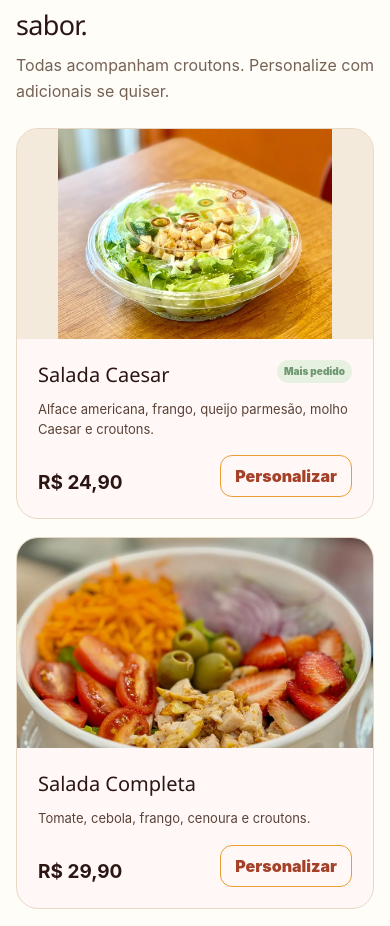
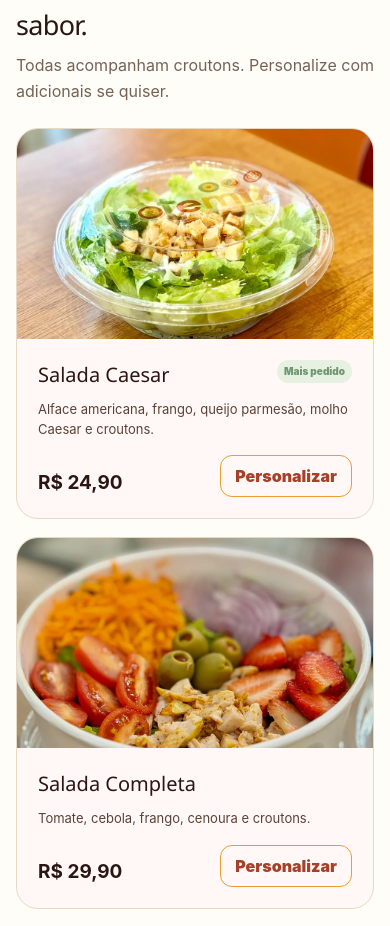
Before and after one commit to opasteleiro027/marmitariatelles, a Next.js app: page /cardapio in a window 390 px wide. Shown: the part 7089-8015 px from the top of the page. Built offline with nearby package versions, Linux system fonts and the light colour scheme; no server answers; the database is empty.

Commit message:
fix: ampliar foto da salada caesar no celular

```diff
--- a/modules/storefront/ui/product-card.module.css
+++ b/modules/storefront/ui/product-card.module.css
@@ -115,12 +115,7 @@
   .productVisual { height: 210px; }
 
   .productVisual img.caesarImage {
-    object-fit: contain;
-    object-position: center;
-    background: #f4eadc;
-  }
-
-  .productCard:hover .productVisual img.caesarImage {
-    transform: none;
+    object-fit: cover;
+    object-position: 50% 60%;
   }
 }
```
Also changed, not shown: 1 other file (tests, documents, lock files or other folders).
